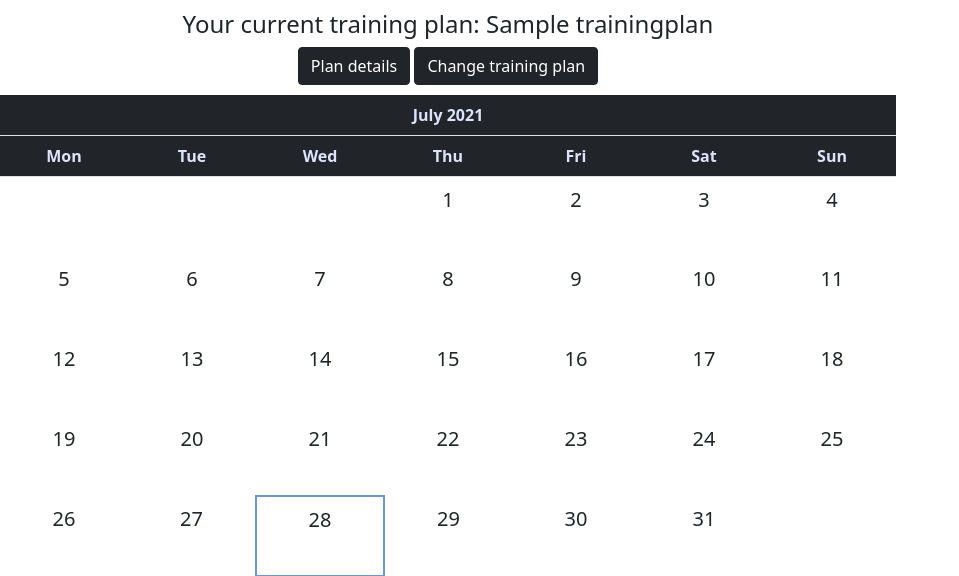
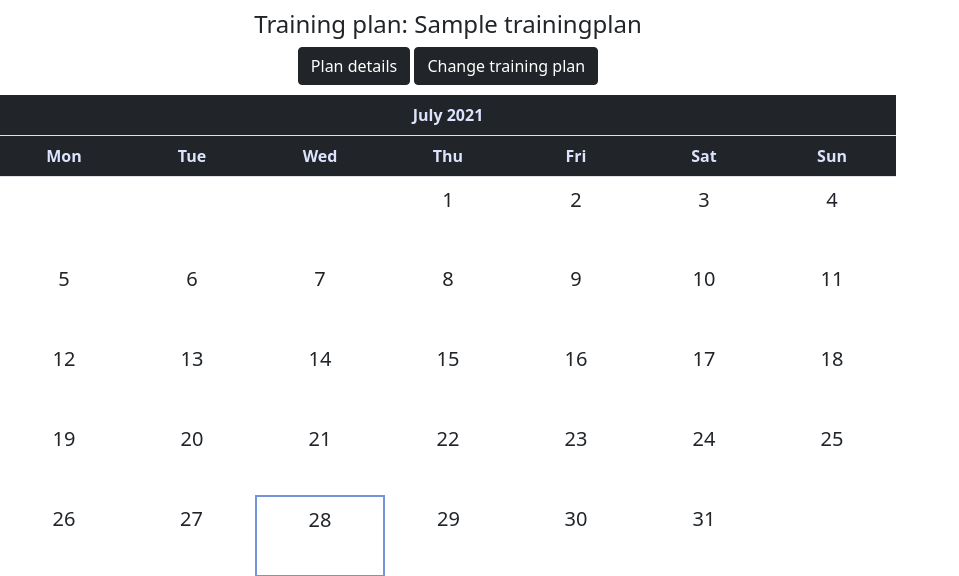
Before and after one commit to Gribek/RunSchedule, a Django app: page /runapp/calendar/7/2021 in a window 1280 px wide. Shown: the part 56-632 px from the top of the page, without its empty margins (0-959 px from the left). Run offline with Django 3.2, Linux system fonts and the light colour scheme; a user stored in the database is signed in; tables that the repository leaves empty hold one stand-in row (values such as "Sample post").

Commit message:
Change description of current training plan above calendar

```diff
--- a/runapp/templates/runapp/current_plan_calendar.html
+++ b/runapp/templates/runapp/current_plan_calendar.html
@@ -4,7 +4,7 @@
     <div class="calendar-container">
         {% if training_plan %}
             <div class="button-container">
-                <h4>Your current training plan: {{ training_plan.name }}</h4>
+                <h4>Training plan: {{ training_plan.name }}</h4>
                 <a class="btn btn-dark" href="{{ training_plan.get_absolute_url }}">Plan details</a>
                 <a class="btn btn-dark" href="{% url 'runapp:select_current_training_plan' %}">Change training plan</a>
             </div>
```
